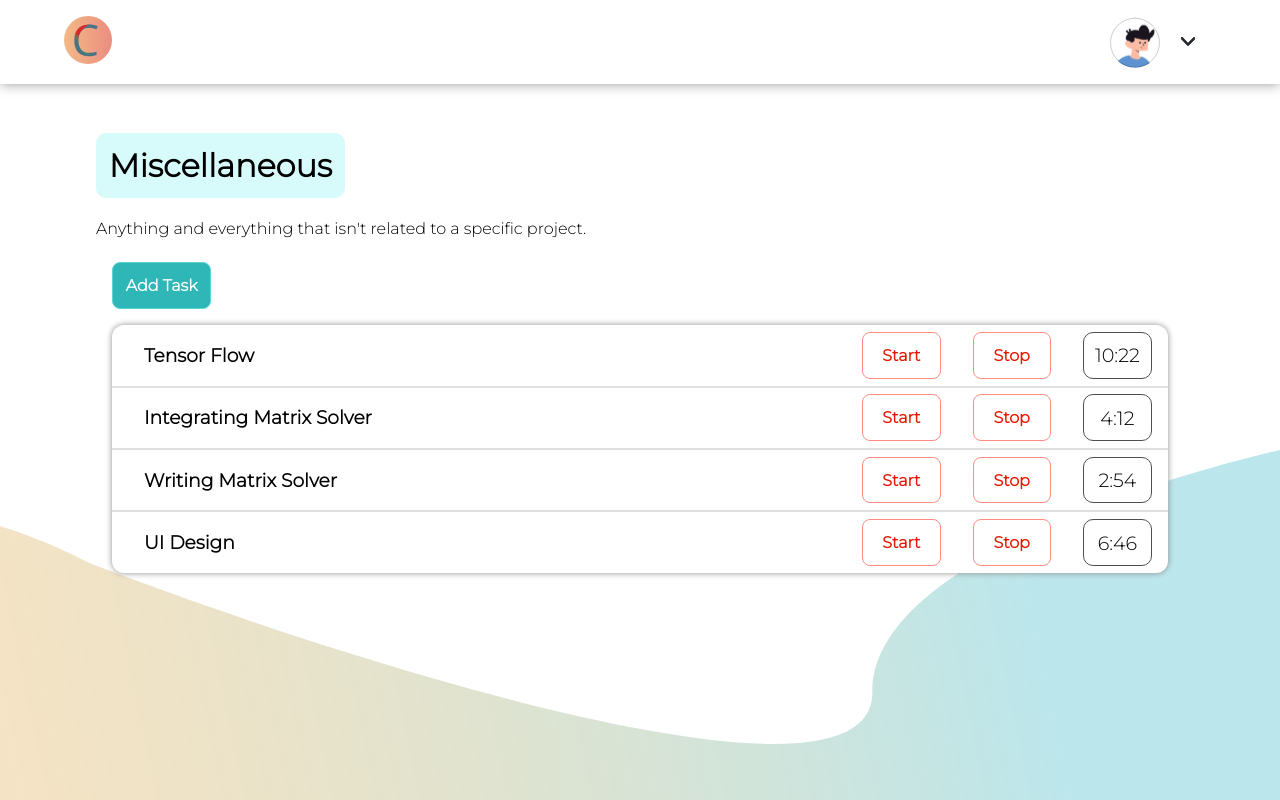
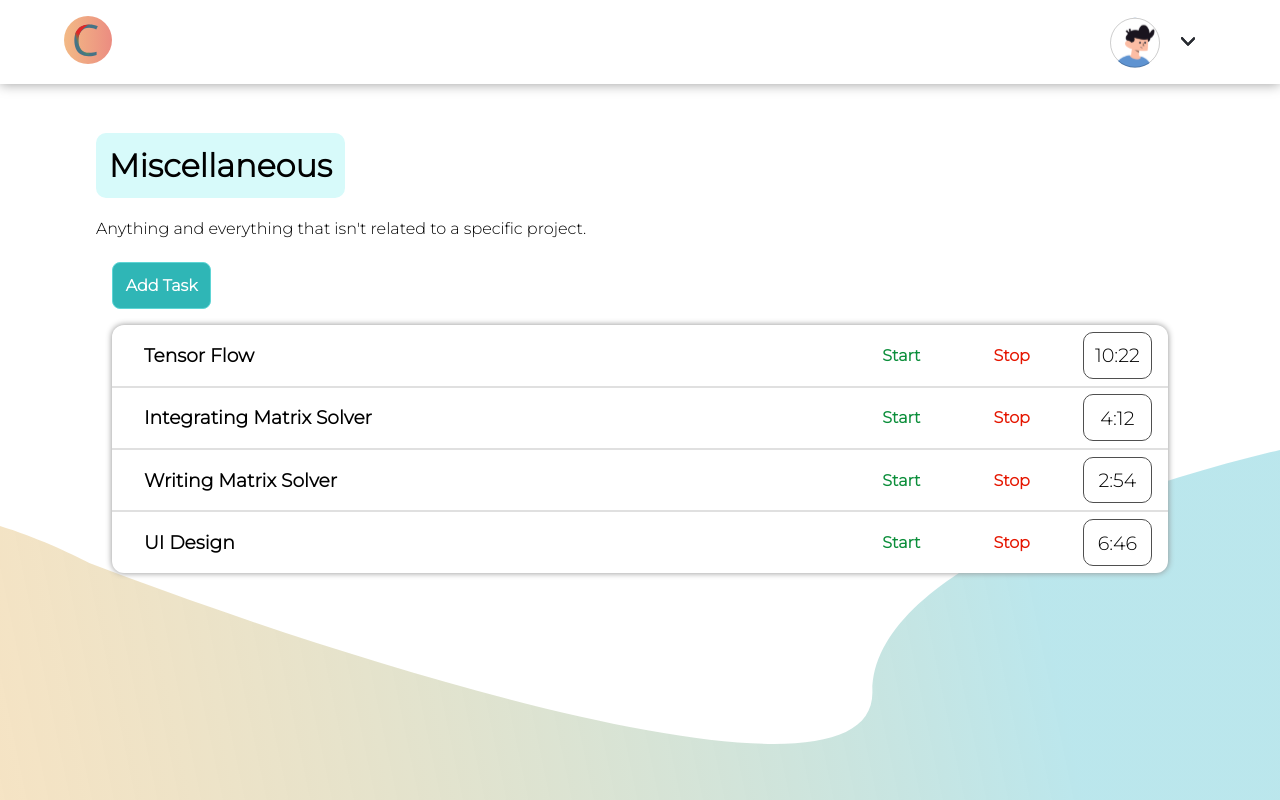
Before and after one commit to jermainejanszen/carta, a Next.js app: page /projects/1 in a window 1280 px wide. Built offline with nearby package versions, Linux system fonts and the light colour scheme.

Commit message:
changed success to gren

```diff
--- a/components/TaskItem.tsx
+++ b/components/TaskItem.tsx
@@ -18,8 +18,8 @@ const TaskItem = (props: Props) => {
     <div className={styles.container}>
       <h3>{props.name}</h3>
       <div>
-        <Button palette="primary" variant="outlined">Start</Button>
-        <Button palette="primary" variant="outlined">Stop</Button>
+        <Button palette="success" variant="ghost">Start</Button>
+        <Button palette="primary" variant="ghost">Stop</Button>
         <p className={styles.time}>{secondsToHours(props.time)}</p>
       </div>
     </div>
--- a/styles/_colors.scss
+++ b/styles/_colors.scss
@@ -40,3 +40,10 @@ $red300: #E51600;
 $red400: #FF4733;
 $red500: #FF8C80;
 $red600: #FFD1CC;
+
+$green100: #06471D;
+$green200: #0B8E3A;
+$green300: #11D457;
+$green400: #42F080;
+$green500: #89F6B0;
+$green600: #D0FBDF;
--- a/styles/components/Button.module.scss
+++ b/styles/components/Button.module.scss
@@ -17,13 +17,13 @@
 }
 
 .primary {
-  background-color: $red400;
-  border-color: $red500;
+  background: linear-gradient(to right, $orange400, $red400);
   color: white;
+  border: none;
 }
 
 .primary:hover {
-  background-color: $red500;
+  background: linear-gradient(to right, $orange500, $red500);
 }
 
 .secondary {
@@ -37,13 +37,13 @@
 }
 
 .success {
-  background-color: $blue400;
-  border-color: $blue300;
+  background-color: $green200;
+  border-color: $green200;
   color: white;
 }
 
 .success:hover {
-  background-color: $blue300;
+  background-color: $green300;
 }
 
 .warning {
@@ -68,10 +68,12 @@
 
 .outlined {
   background: none;
+  border: 1px solid black;
 }
 
 .outlined.primary {
   color: $red300;
+  border-color: $red300;
 }
 
 .outlined.primary:hover {
@@ -80,6 +82,7 @@
 
 .outlined.secondary {
   color: $aqua300;
+  border-color: $aqua300;
 }
 
 .outlined.secondary:hover {
@@ -87,15 +90,17 @@
 }
 
 .outlined.success {
-  color: $blue300;
+  color: $green200;
+  border-color: $green200;
 }
 
 .outlined.success:hover {
-  background: $blue600;
+  background: $green600;
 }
 
 .outlined.warning {
   color: $orange300;
+  border-color: $orange300;
 }
 
 .outlined.warning:hover {
@@ -104,6 +109,7 @@
 
 .outlined.danger {
   color: $yellow300;
+  border-color: $yellow300;
 }
 
 .outlined.danger:hover {
@@ -132,11 +138,11 @@
 }
 
 .ghost.success {
-  color: $blue300;
+  color: $green200;
 }
 
 .ghost.success:hover {
-  background: $blue600;
+  background: $green600;
 }
 
 .ghost.warning {
@@ -175,7 +181,7 @@
 }
 
 .link.success {
-  color: $blue300;
+  color: $green200;
 }
 
 .link.warning {
```
